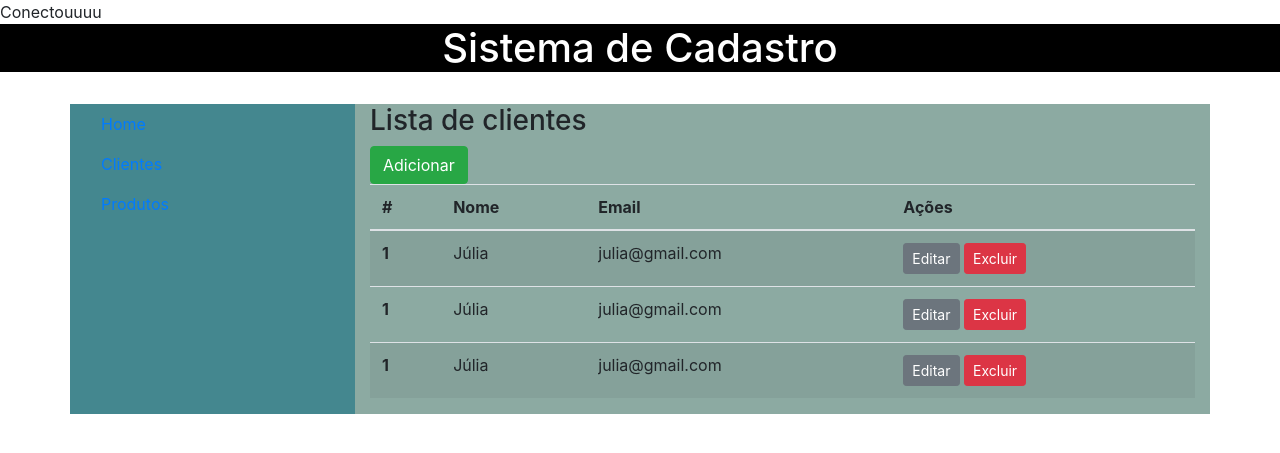
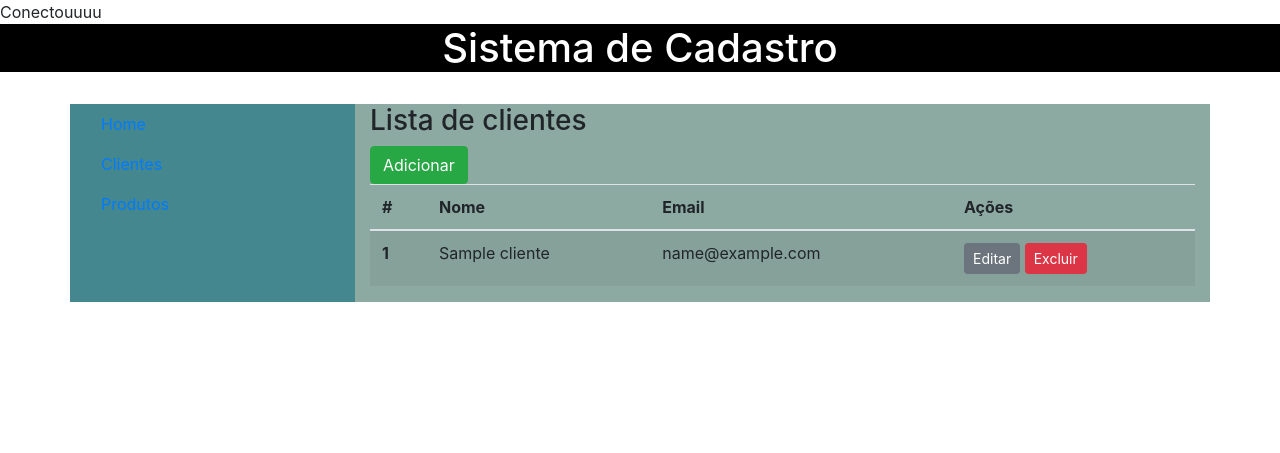
Before and after one commit to Julia-Dornelas/Sistema-de-Cadastro, a PHP site: page /clientes/ in a window 1280 px wide. Shown: the top 453 px of the page. Run offline with PHP 8.4, Linux system fonts and the light colour scheme; tables that the repository leaves empty or names only in its code hold one stand-in row (values such as "Sample post").

Commit message:
Add files via upload

```diff
--- a/clientes/adicionar.php
+++ b/clientes/adicionar.php
@@ -12,7 +12,7 @@
             <?php include '../includes/menu.php'; ?>
             <div class="col-9 dados">
                 <h3>Lista de clientes</h3>
-                <form action="">
+                <form action="add.php" method="post">
 
                     <div class="form-group ">
                         <label for="inputtext4">Nome:</label>
--- a/clientes/index.php
+++ b/clientes/index.php
@@ -1,8 +1,10 @@
 <?php
 include '../includes/conexao.php';
+$sql = "select * from clientes";
 
+$resultado = $conexao->query($sql);
+mysqli_close($conexao);
 ?>
-
 <!DOCTYPE html>
 <html lang="en">
 
@@ -28,33 +30,17 @@ include '../includes/conexao.php';
                         </tr>
                     </thead>
                     <tbody>
+                        <?php while($item = mysqli_fetch_object($resultado)){ ?>
                         <tr>
-                            <th scope="row">1</th>
-                            <td>Júlia</td>
-                            <td>julia@gmail.com</td>
+                            <th scope="row"><?php echo $item->id; ?> </th>
+                            <td><?php echo $item->nome; ?> </td>
+                            <td><?php echo $item->email; ?> </td>
                             <td>
                                 <a href="" class="btn btn-secondary btn-sm">Editar</a>
                                 <a href="" class="btn btn-danger btn-sm">Excluir</a>
                             </td>
                         </tr>
-                        <tr>
-                            <th scope="row">1</th>
-                            <td>Júlia</td>
-                            <td>julia@gmail.com</td>
-                            <td>
-                                <a href="" class="btn btn-secondary btn-sm">Editar</a>
-                                <a href="" class="btn btn-danger btn-sm">Excluir</a>
-                            </td>
-                        </tr>
-                        <tr>
-                            <th scope="row">1</th>
-                            <td>Júlia</td>
-                            <td>julia@gmail.com</td>
-                            <td>
-                                <a href="" class="btn btn-secondary btn-sm">Editar</a>
-                                <a href="" class="btn btn-danger btn-sm">Excluir</a>
-                            </td>
-                        </tr>
+                        <?php }?>
 
                     </tbody>
                 </table>
```
Also changed, not shown: clientes/add.php (added, +18 -0 lines).
